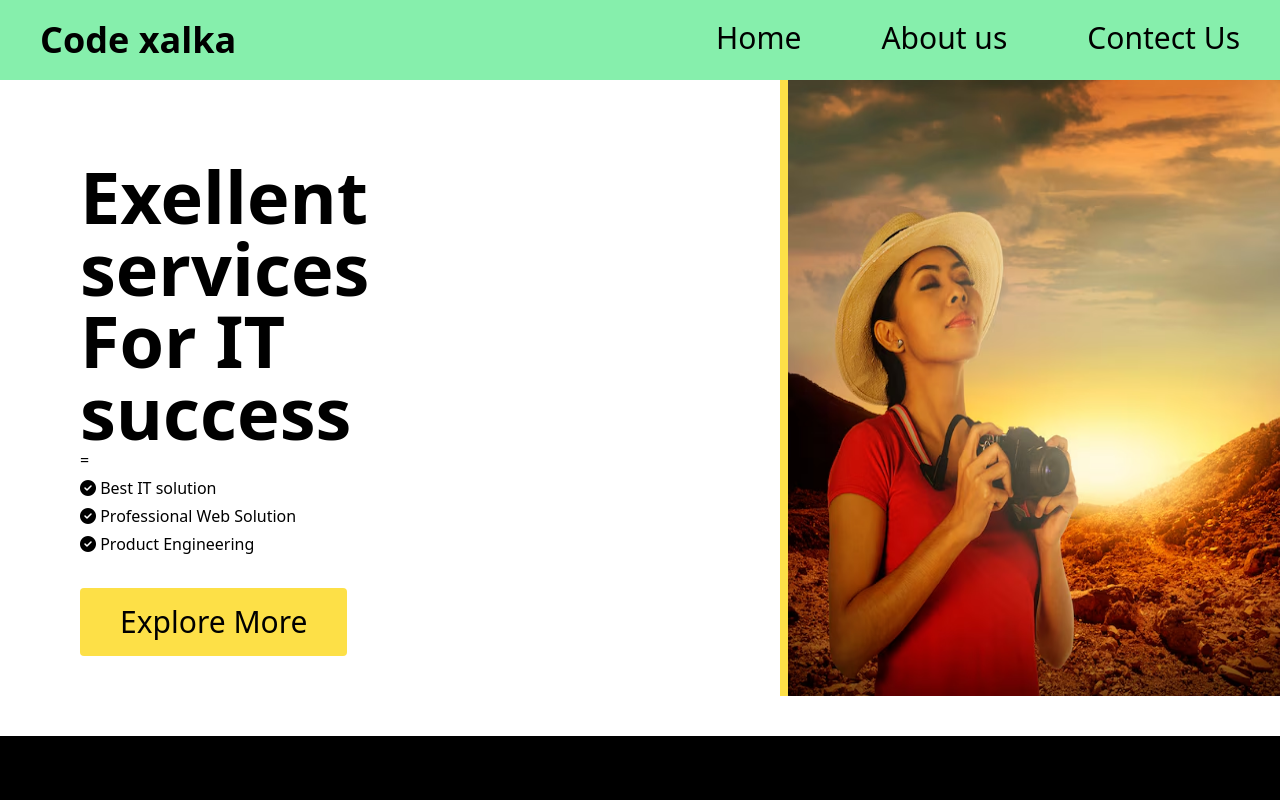
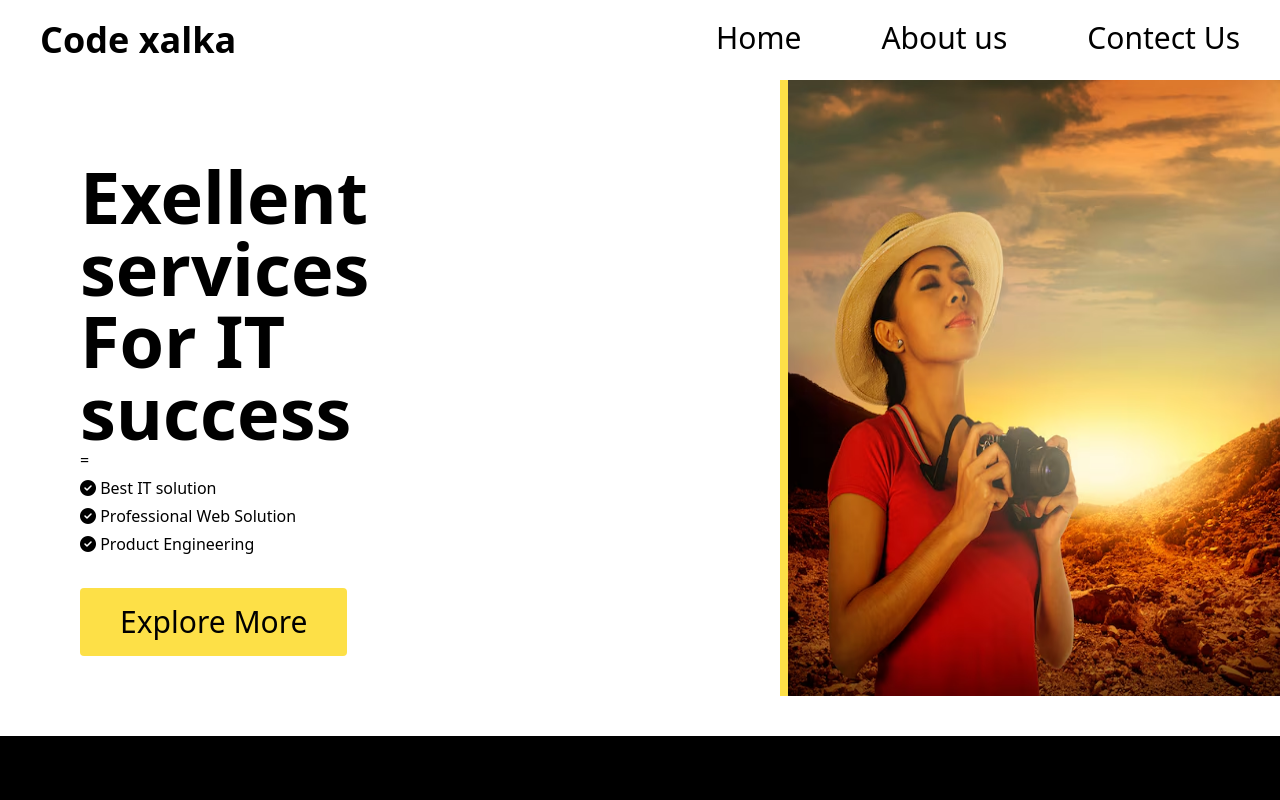
Before and after one commit to AliaGedi/code-xaalka, a plain HTML site: page index.html in a window 1280 px wide. Shown: the top 800 px of the page. Drawn offline with nearby package versions, Linux system fonts and the light colour scheme.

Commit message:
waxaan ka badalay

```diff
--- a/index.html
+++ b/index.html
@@ -8,7 +8,7 @@
     <title>Class work</title>
 </head>
 <body>
-    <div class="flex justify-between px-10 py-5 bg-green-300">
+    <div class="flex justify-between px-10 py-5 bg-yallow-300">
         <h1 class="text-4xl font-bold">Code xalka</h1>
         <i class="  fa-solid fa-bars sm:hidden text-4xl"></i>
 
```
